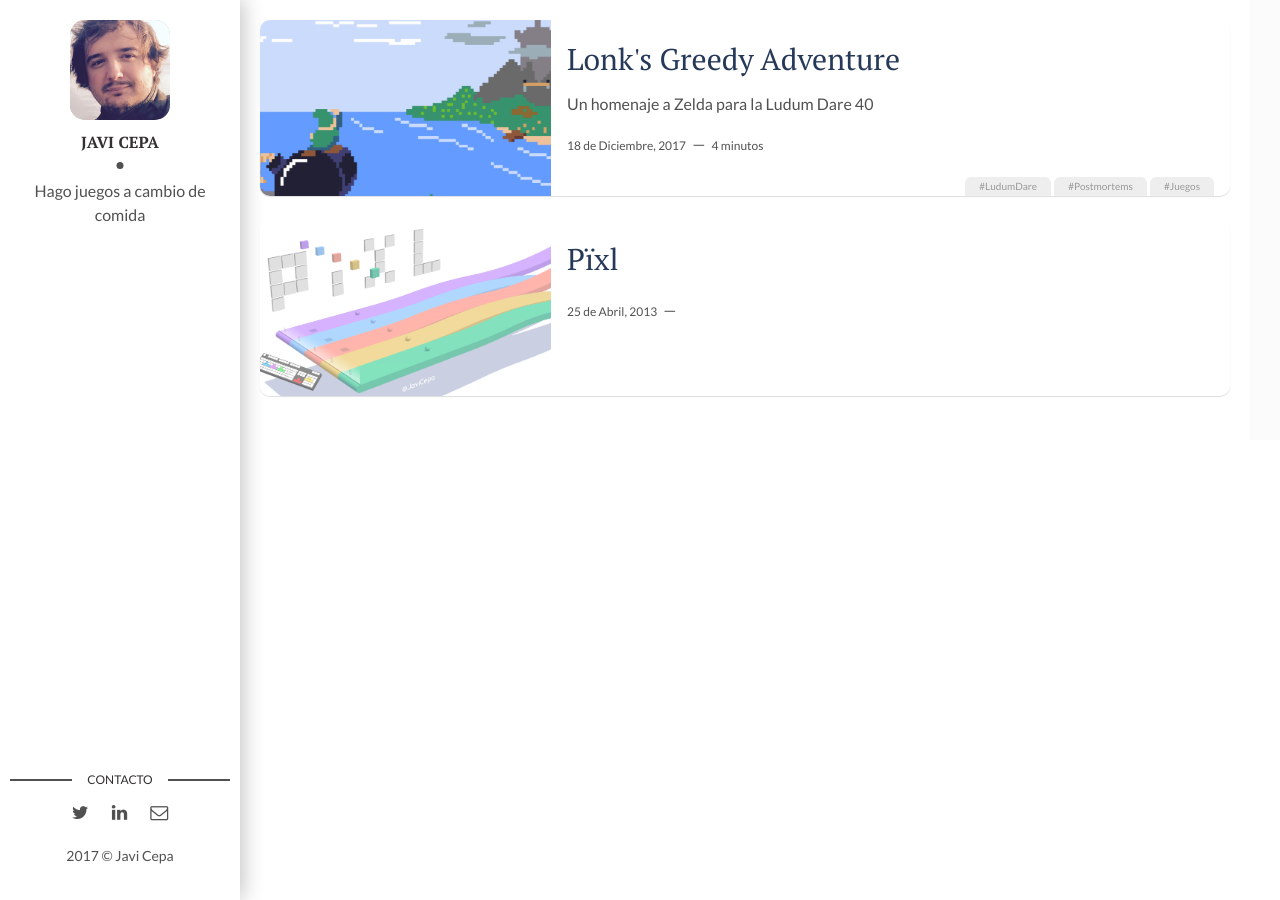
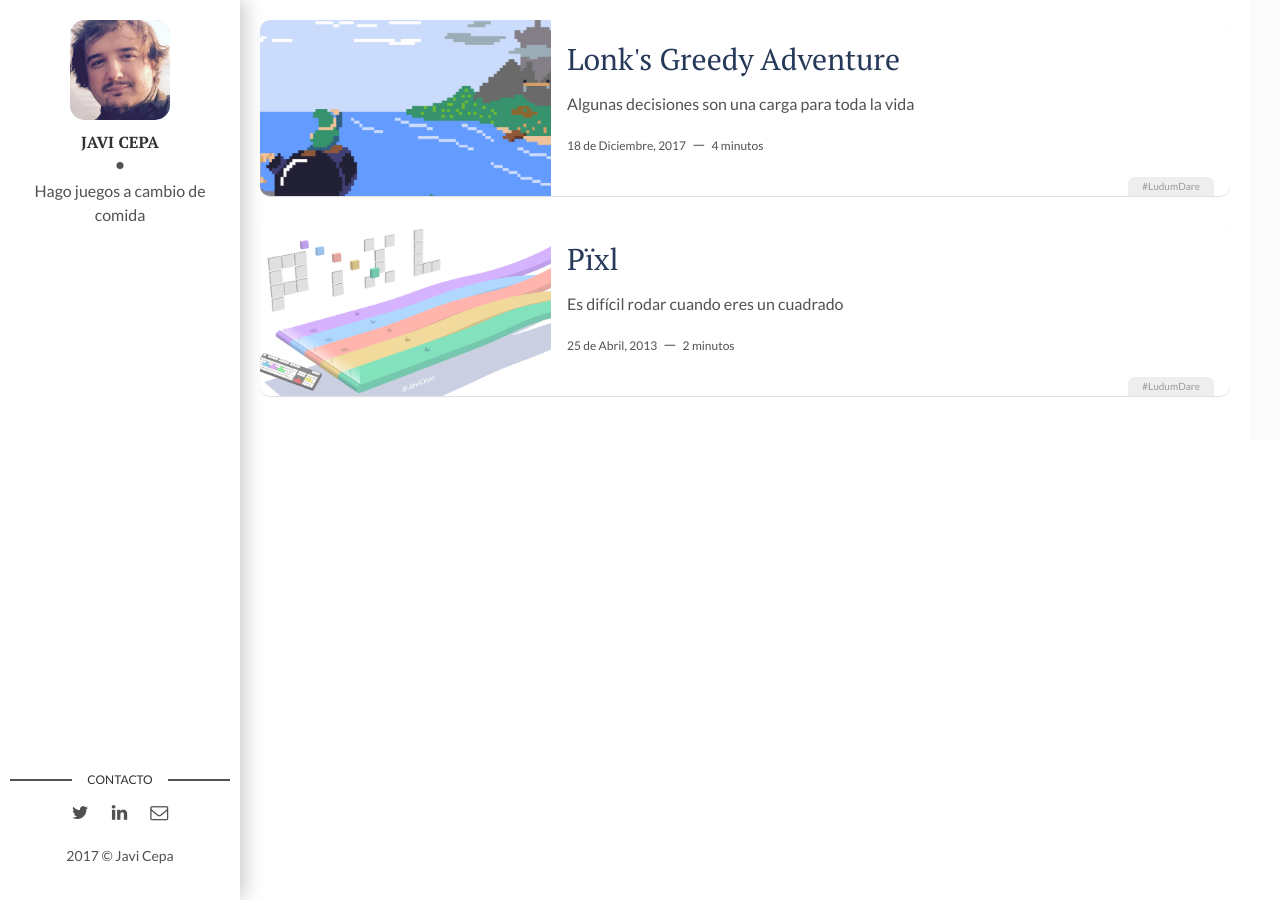
Before and after one commit to pixelatto/JaviCepaWeb, a Jekyll site: the page built from index.html, in a window 1280 px wide. Built offline with Jekyll 4.4.1, drawn with Linux system fonts in a browser that asks for light colours.

Commit message:
Add meta info

```diff
--- a/_layouts/post.html
+++ b/_layouts/post.html
@@ -7,8 +7,9 @@ layout: main
 	<div class="game">
 	  {% if page.img %}
 		<img class="header-image" src="{{ page.img | relative_url }}">
+			{% if page.embed %}
 			<img class="play-button" src="{{ "assets/img/play.png" | relative_url }}">
-			</img>
+			{% endif %}
 		</img>
 	  {% endif %}
 	</div>
--- a/_posts/2013-04-25-pixl.markdown
+++ b/_posts/2013-04-25-pixl.markdown
@@ -2,10 +2,11 @@
 layout: post
 title: Pïxl
 date: 2013-04-25
-description:
+description: Es difícil rodar cuando eres un cuadrado
 img: assets/img/cover/pixl.png
 embed: assets/embed/pixl/index.html
-tags: []
+tags: [LudumDare]
+words: 2 minutos
 status: published
 ---
 
--- a/_posts/2017-12-18-lonksadventure.markdown
+++ b/_posts/2017-12-18-lonksadventure.markdown
@@ -2,11 +2,11 @@
 layout: post
 title: Lonk's Greedy Adventure
 date: 2017-12-18
-description: Un homenaje a Zelda para la Ludum Dare 40
+description: Algunas decisiones son una carga para toda la vida
 img: assets/img/cover/lonkadventure.png
-tags: [LudumDare, Postmortems, Juegos]
+embed: assets/embed/lonksadventure/index.html
+tags: [LudumDare]
 words: 4 minutos
-embed: assets/embed/lonksadventure/index.html
 status: published
 ---
 
```
